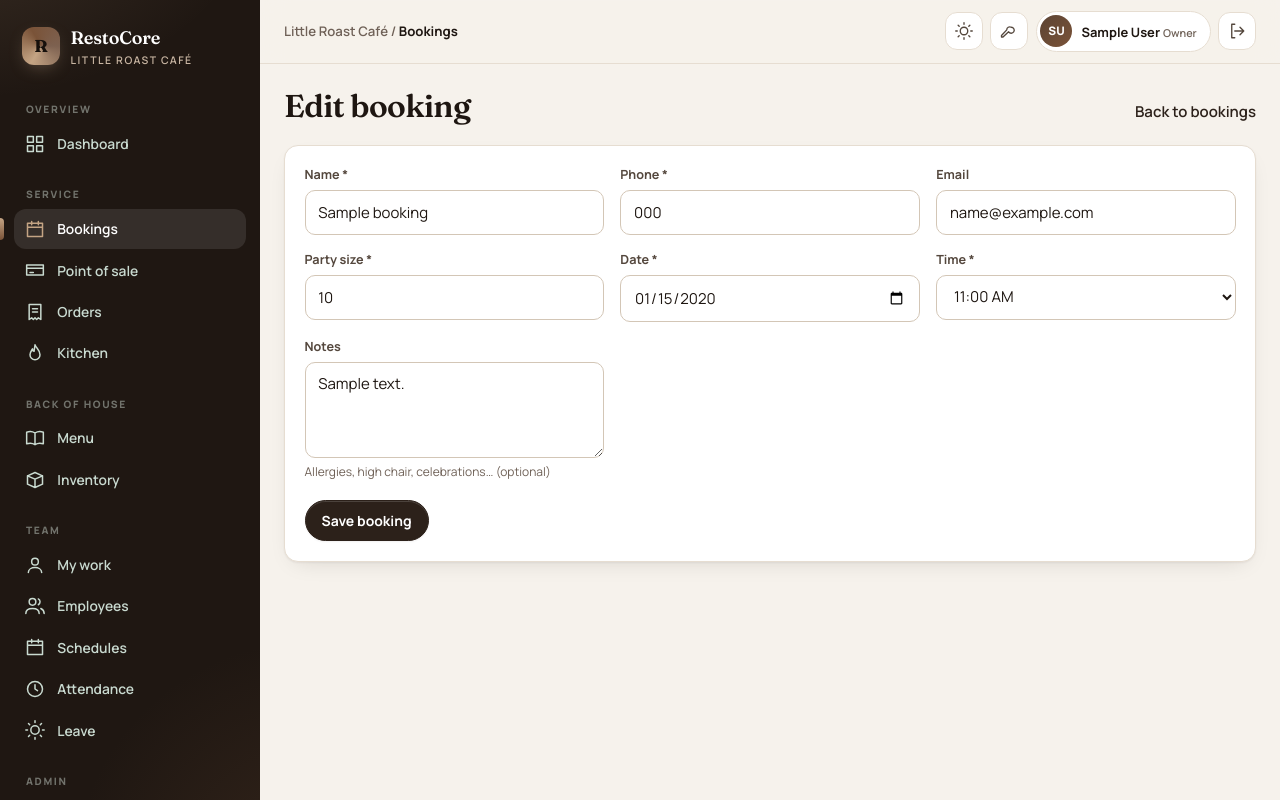
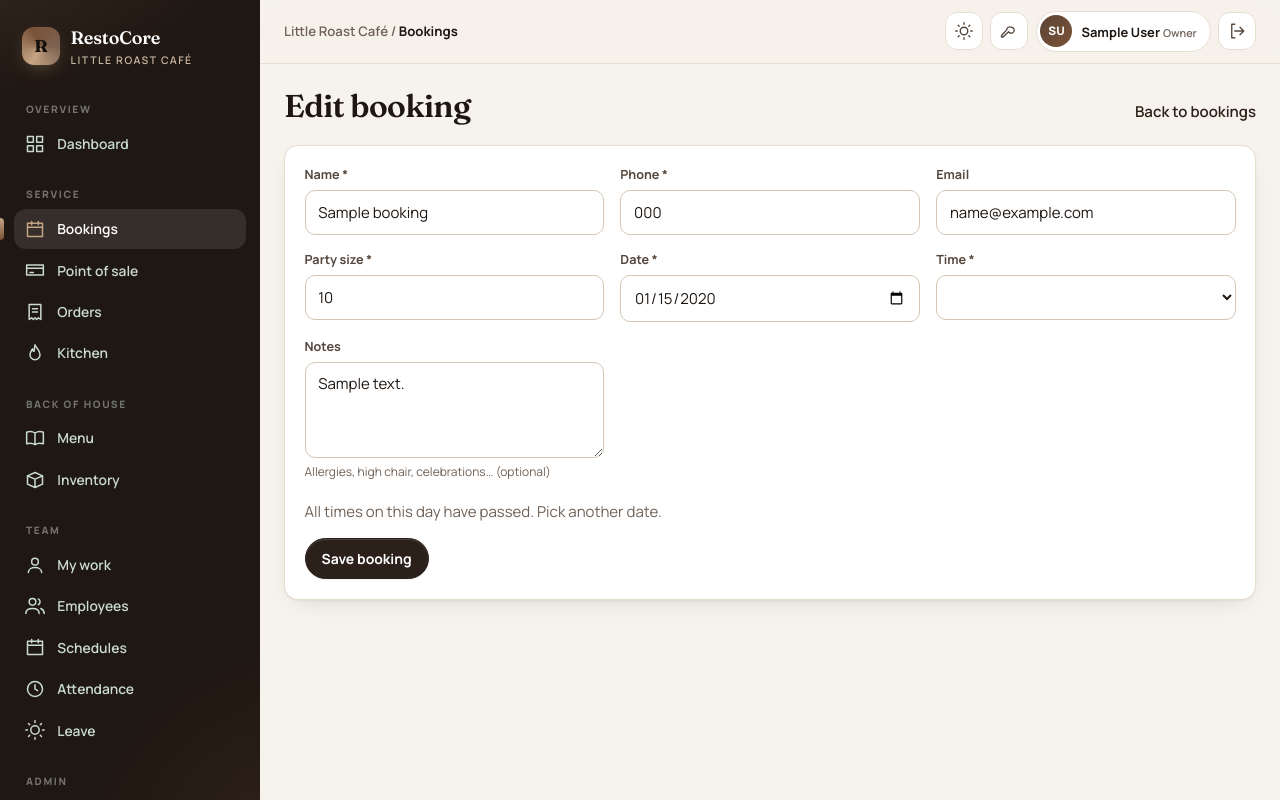
Before and after one commit to CUSTIX/RestoCore, a Django app: page /app/bookings/1/edit/ in a window 1280 px wide. Run offline with Django 5.2, Linux system fonts and the light colour scheme; a user stored in the database is signed in; tables that the repository leaves empty hold one stand-in row (values such as "Sample post"); parts of the project's set-up code (start-up, migrations or seed data) failed here and were passed over.

Commit message:
Staff booking form shows passed and full times before saving
The staff "New/Edit booking" dropdown offered every slot; staff learned a time had passed or
was full only after saving. Times are now marked "(passed)", "(full)" or "(N left)" and
disabled; when editing, the booking's own seats don't count against it and its current time
stays selectable. The exclusion is honoured for staff only (otherwise comparing counts would
reveal a booking's party size). Both forms now say when a day's seating is simply over.

Co-Authored-By: Claude Opus 5.5 <noreply@anthropic.com>

```diff
--- a/bookings/selectors.py
+++ b/bookings/selectors.py
@@ -82,7 +82,7 @@ def upcoming(limit: int = 50) -> QuerySet[Booking]:
     ).order_by("date", "time")[:limit]
 
 
-def availability(date: dt.date) -> dict[str, int | None]:
+def availability(date: dt.date, exclude_id: int | None = None) -> dict[str, int | None]:
     """Seats still bookable per slot on `date`: "HH:MM" -> seats left (0 = full), or None when
     that time has already passed (or the date is outside the booking window).
     Public: shares only counts, never who booked."""
@@ -91,6 +91,7 @@ def availability(date: dt.date) -> dict[str, int | None]:
         return {t.strftime("%H:%M"): None for t in time_slots()}
     taken = dict(
         Booking.objects.filter(date=date, status__in=ACTIVE_STATUSES)
+        .exclude(pk=exclude_id or 0)  # editing: a booking doesn't compete with itself
         .values("time")
         .annotate(seats=Sum("party_size"))
         .values_list("time", "seats")
--- a/bookings/static/bookings/book.js
+++ b/bookings/static/bookings/book.js
@@ -87,7 +87,8 @@
       var pick = group.querySelector('input[value="18:00"]:not(:disabled)') || group.querySelector("input:not(:disabled)");
       if (pick) { pick.checked = true; select.value = pick.value; } else { select.value = ""; }
     }
-    note.textContent = open ? "" : "No tables left for " + size + (size === 1 ? " guest" : " guests") + " on this day. Please try another date or call us.";
+    var anyAhead = Object.keys(seats).some(function (k) { return seats[k] !== null; });
+    note.textContent = open ? "" : anyAhead ? "No tables left for " + size + (size === 1 ? " guest" : " guests") + " on this day. Please try another date or call us." : "Seating for today has finished. Please pick another date.";
   }
   function load() {
     var day = dateInput.value;
--- /dev/null
+++ b/bookings/static/bookings/slots.js
@@ -0,0 +1,50 @@
+/* Staff booking form: in the time dropdown, disable times that have passed and mark the ones
+   without enough seats for the party, so staff don't learn it only after saving.
+   When editing, the booking's own seats don't count against it, and its current date and
+   time stay selectable (fixing a phone number on a booking that has started must work). */
+(function () {
+  "use strict";
+  var form = document.querySelector("[data-slot-select]");
+  if (!form) return;
+  var select = form.querySelector("select[name=time]");
+  var dateInput = form.querySelector("input[name=date]");
+  var party = form.querySelector("input[name=party_size]");
+  var note = form.querySelector("[data-slot-note]");
+  if (!select || !dateInput) return;
+  var url = form.getAttribute("data-availability-url");
+  var exclude = form.getAttribute("data-exclude");
+  var keepDate = form.getAttribute("data-keep-date"), keepTime = form.getAttribute("data-keep-time");
+  var seats = null, asked = "";
+
+  function apply() {
+    if (!seats) return;
+    var size = parseInt((party || {}).value, 10) || 1, open = 0;
+    Array.prototype.forEach.call(select.options, function (opt) {
+      if (!opt.value) return;
+      if (!opt.dataset.label) opt.dataset.label = opt.textContent;
+      var left = seats[opt.value];
+      var own = dateInput.value === keepDate && opt.value === keepTime;
+      var ok = own || (left !== null && left !== undefined && left >= size);
+      opt.disabled = !ok;
+      opt.textContent = opt.dataset.label + (ok ? "" : left === null || left === undefined ? " (passed)" : left === 0 ? " (full)" : " (" + left + " left)");
+      if (ok) open++;
+    });
+    if (select.selectedOptions[0] && select.selectedOptions[0].disabled) select.value = "";
+    var anyAhead = Array.prototype.some.call(select.options, function (o) { return o.value && seats[o.value] !== null && seats[o.value] !== undefined; });
+    note.textContent = open ? "" : anyAhead ? "No time on this day has room for " + size + (size === 1 ? " guest." : " guests.") : "All times on this day have passed. Pick another date.";
+  }
+  function load() {
+    var day = dateInput.value;
+    if (!day) return;
+    if (day === asked) return apply();
+    asked = day;
+    var q = "?date=" + encodeURIComponent(day) + (exclude ? "&exclude=" + encodeURIComponent(exclude) : "");
+    fetch(url + q, { headers: { Accept: "application/json" }, credentials: "same-origin" })
+      .then(function (r) { return r.ok ? r.json() : null; })
+      .then(function (data) { if (data && data.date === dateInput.value) { seats = data.seats; apply(); } })
+      .catch(function () { /* the server still validates on save */ });
+  }
+  dateInput.addEventListener("change", load);
+  if (party) party.addEventListener("input", apply);
+  load();
+})();
--- a/bookings/templates/bookings/form.html
+++ b/bookings/templates/bookings/form.html
@@ -1,13 +1,18 @@
 {% extends "core/app_base.html" %}
+{% load static %}
 {% block title %}{{ title }}{% endblock %}
 {% block page_title %}{{ title }}{% endblock %}
 {% block page_actions %}<a href="{% url 'bookings:list' %}">Back to bookings</a>{% endblock %}
 {% block content %}
 <div class="card">
-  <form method="post" novalidate>
+  <form method="post" novalidate data-slot-select
+        data-availability-url="{% url 'public_bookings:availability' %}"
+        {% if form.instance.pk %}data-exclude="{{ form.instance.pk }}" data-keep-date="{{ form.instance.date|date:'Y-m-d' }}" data-keep-time="{{ form.instance.time|time:'H:i' }}"{% endif %}>
     {% csrf_token %}
     {% include "core/partials/form.html" with form=form %}
+    <p class="muted" data-slot-note aria-live="polite"></p>
     <button type="submit" class="btn">Save booking</button>
   </form>
 </div>
 {% endblock %}
+{% block scripts %}<script src="{% static 'bookings/slots.js' %}" defer></script>{% endblock %}
--- a/bookings/views.py
+++ b/bookings/views.py
@@ -13,7 +13,7 @@ from bookings.models import Booking
 from core import throttle
 from core.mixins import RoleRequiredMixin
 from core.pagination import paginate
-from core.roles import MANAGEMENT, STAFF
+from core.roles import MANAGEMENT, STAFF, has_role
 
 BOOKING_ROLES = (*MANAGEMENT, STAFF)
 
@@ -158,6 +158,14 @@ class AvailabilityView(View):
             day = dt.date.fromisoformat(request.GET.get("date", ""))
         except ValueError:
             return JsonResponse({"error": "Use ?date=YYYY-MM-DD"}, status=400)
-        response = JsonResponse({"date": day.isoformat(), "seats": selectors.availability(day)})
+        # Staff editing a booking may leave that booking out of the count. Only staff: for
+        # anyone else, comparing counts with and without it would reveal its party size.
+        exclude = None
+        if has_role(request.user, *BOOKING_ROLES):
+            exclude = (
+                int(request.GET["exclude"]) if request.GET.get("exclude", "").isdigit() else None
+            )
+        seats = selectors.availability(day, exclude_id=exclude)
+        response = JsonResponse({"date": day.isoformat(), "seats": seats})
         response["Cache-Control"] = "no-store"  # changes with every booking
         return response
```
Also changed, not shown: bookings/tests/test_time_rules.py (+18 -0 lines).
